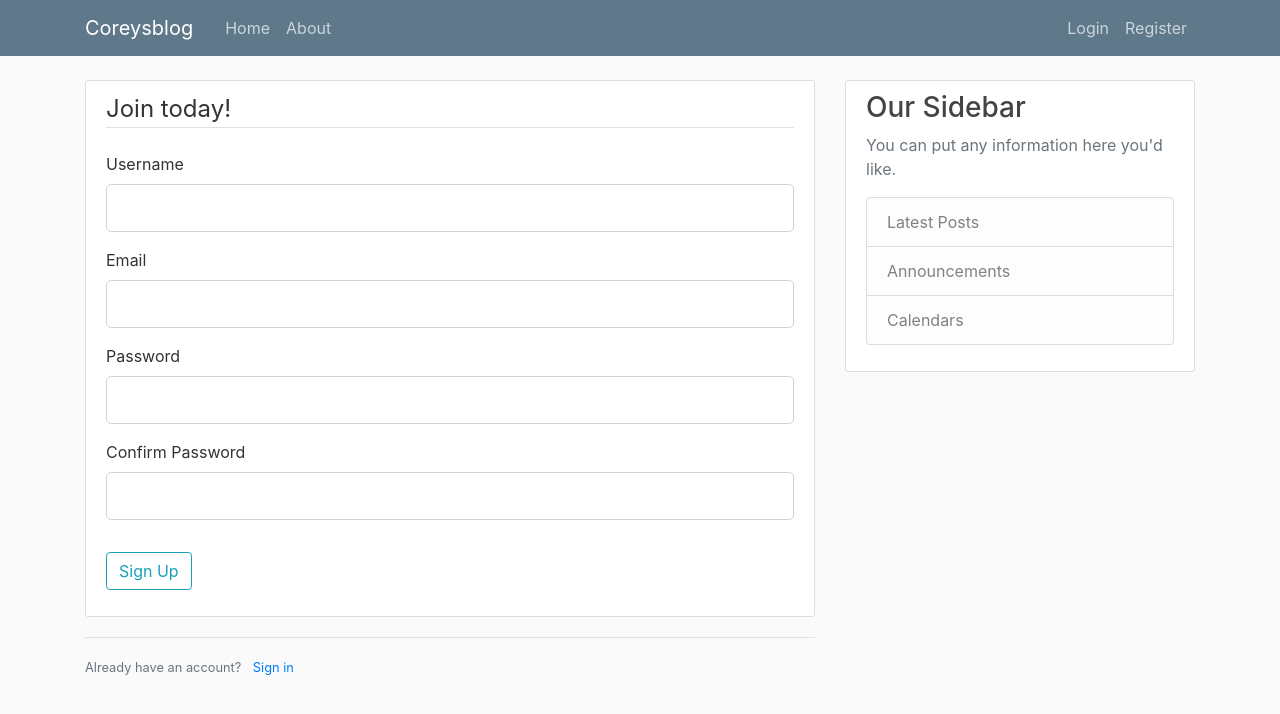
After one commit to atenons/coreys_flask, a Flask app: page /register in a window 1280 px wide. The commit adds this page. Shown: the top 714 px of the page. Run offline with Flask 2, Linux system fonts and the light colour scheme; some libraries are stand-ins or nearby versions.

Commit message:
restructure

```diff
--- /dev/null
+++ b/app/forms.py
@@ -0,0 +1,20 @@
+from flask_wtf import FlaskForm
+from wtforms import StringField, PasswordField, BooleanField, SubmitField
+from wtforms.validators import DataRequired, Length, Email, EqualTo
+
+
+class RegistrationForm(FlaskForm):
+    username = StringField("Username", validators=[
+                           DataRequired(), Length(min=2, max=20)])
+    email = StringField("Email", validators=[DataRequired(), Email()])
+    password = PasswordField("Password", validators=[DataRequired()])
+    confirm_password = PasswordField("Confirm Password", validators=[
+                                     DataRequired(), EqualTo('password')])
+    submit = SubmitField('Sign Up')
+
+
+class LoginForm(FlaskForm):
+    email = StringField("Email", validators=[DataRequired(), Email()])
+    password = PasswordField("Password", validators=[DataRequired()])
+    remember = BooleanField("remember me")
+    submit = SubmitField('Sign In')
--- a/app/templates/layout.html
+++ b/app/templates/layout.html
@@ -25,29 +25,54 @@
     <header class="site-header">
         <nav class="navbar navbar-expand-md navbar-dark bg-steel fixed-top">
             <div class="container">
-                <a class="navbar-brand mr-4" href="/">Coreysblog</a>
+                <a class="navbar-brand mr-4" href="{{ url_for('home') }}">Coreysblog</a>
                 <button class="navbar-toggler" type="button" data-toggle="collapse" data-target="#navbarToggle"
                     aria-controls="navbarToggle" aria-expanded="false" aria-label="Toggle navigation">
                     <span class="navbar-toggler-icon"></span>
                 </button>
                 <div class="collapse navbar-collapse" id="navbarToggle">
                     <div class="navbar-nav mr-auto">
-                        <a class="nav-item nav-link" href="/">Home</a>
-                        <a class="nav-item nav-link" href="/about">About</a>
+                        <a class="nav-item nav-link" href="{{ url_for('home') }}">Home</a>
+                        <a class="nav-item nav-link" href="{{ url_for('about') }}">About</a>
                     </div>
                     <!-- Navbar Right Side -->
                     <div class="navbar-nav">
-                        <a class="nav-item nav-link" href="/login">Login</a>
-                        <a class="nav-item nav-link" href="/register">Register</a>
+                        <a class="nav-item nav-link" href="{{ url_for('login') }}">Login</a>
+                        <a class="nav-item nav-link" href="{{ url_for('register') }}">Register</a>
                     </div>
                 </div>
             </div>
         </nav>
     </header>
-    <div class="container">
-        {% block content %}
-        {% endblock content %}
-    </div>
+    <main role="main" class="container">
+        <div class="row">
+            <div class="col-md-8">
+                {% with messages=get_flashed_messages(with_categories=true) %}
+                {% if messages %}
+                {% for category, message in messages %}
+                <div class="alert alert-{{ category }}">
+                    {{ message }}
+                </div>
+                {% endfor %}
+                {% endif %}
+                {% endwith %}
+                {% block content %}{% endblock %}
+            </div>
+            <div class="col-md-4">
+                <div class="content-section">
+                    <h3>Our Sidebar</h3>
+                    <p class='text-muted'>You can put any information here you'd like.
+                    <ul class="list-group">
+                        <li class="list-group-item list-group-item-light">Latest Posts</li>
+                        <li class="list-group-item list-group-item-light">Announcements</li>
+                        <li class="list-group-item list-group-item-light">Calendars</li>
+
+                    </ul>
+                    </p>
+                </div>
+            </div>
+        </div>
+    </main>
 
 
 
--- /dev/null
+++ b/app/templates/register.html
@@ -0,0 +1,71 @@
+{% extends 'layout.html' %}
+{% block content %}
+<div class="content-section">
+    <form method="POST" action="">
+        {{ form.hidden_tag() }}
+        <fieldset class="form-group">
+            <legend class="border-bottom mb-4">Join today!</legend>
+            <div class="form-group">
+                {{ form.username.label(class="form-control-label") }}
+                {% if form.username.errors %}
+                {{ form.username(class="form-control form-control-lg is-invalid") }}
+                <div class="invalid-feedback">
+                    {% for error in form.username.errors %}
+                    <span>{{ error }}</span>
+                    {% endfor %}
+                </div>
+                {% else %}
+                {{ form.username(class="form-control form-control-lg") }}
+                {% endif %}
+            </div>
+            <div class="form-group">
+                {{ form.email.label(class="form-control-label") }}
+                {% if form.email.errors %}
+                {{ form.email(class="form-control form-control-lg is-invalid") }}
+                <div class="invalid-feedback">
+                    {% for error in form.email.errors %}
+                    <span>{{ error }}</span>
+                    {% endfor %}
+                </div>
+                {% else %}
+                {{ form.email(class="form-control form-control-lg") }}
+                {% endif %}
+            </div>
+            <div class="form-group">
+                {{ form.password.label(class="form-control-label") }}
+                {% if form.password.errors %}
+                {{ form.password(class="form-control form-control-lg is-invalid") }}
+                <div class="invalid-feedback">
+                    {% for error in form.password.errors %}
+                    <span>{{ error }}</span>
+                    {% endfor %}
+                </div>
+                {% else %}
+                {{ form.password(class="form-control form-control-lg") }}
+                {% endif %}
+            </div>
+            <div class="form-group">
+                {{ form.confirm_password.label(class="form-control-label") }}
+                {% if form.confirm_password.errors %}
+                {{ form.confirm_password(class="form-control form-control-lg is-invalid") }}
+                <div class="invalid-feedback">
+                    {% for error in form.confirm_password.errors %}
+                    <span>{{ error }}</span>
+                    {% endfor %}
+                </div>
+                {% else %}
+                {{ form.confirm_password(class="form-control form-control-lg") }}
+                {% endif %}
+            </div>
+        </fieldset>
+        <div class="form-group">
+            {{ form.submit(class="btn btn-outline-info")}}
+        </div>
+    </form>
+</div>
+<div class="border-top pt-3">
+    <small class="text-muted">
+        Already have an account? <a class="ml-2" href="{{ url_for('login') }}">Sign in</a>
+    </small>
+</div>
+{% endblock %}
--- a/app/views.py
+++ b/app/views.py
@@ -1,6 +1,38 @@
+from flask import render_template, redirect, flash, url_for
 from app import app
+from app.forms import RegistrationForm, LoginForm
+from app.models import posts, User, Post
 
 
-@app.route('/test')
-def test():
-    return '<h1>Hello test</h1>'
+@app.route('/')
+@app.route('/home')
+def home():
+    return render_template('home.html', posts=posts)
+
+
+@app.route('/about')
+def about():
+    return render_template('about.html', title="About")
+
+
+@app.route('/register', methods=['GET', 'POST'])
+def register():
+    form = RegistrationForm()
+    if form.validate_on_submit():
+        flash(f"Account created for {form.username.data}", "success")
+        return redirect(url_for('home'))
+
+    return render_template('register.html', title="Registration", form=form)
+
+
+@app.route('/login', methods=['GET', 'POST'])
+def login():
+    form = LoginForm()
+    if form.validate_on_submit():
+        if form.email.data == "test@test.com" and form.password.data == "password":
+            flash("You have been logged in", "success")
+            return redirect(url_for('home'))
+        else:
+            flash("Please check your email and password", 'danger')
+
+    return render_template('login.html', title="Sign In", form=form)
--- /dev/null
+++ b/run.py
@@ -0,0 +1,5 @@
+from app import app
+
+
+if __name__ == '__main__':
+    app.run(debug=True)
```
Also changed, not shown: app/__init__.py (+11 -0 lines), app/app.py (deleted, +0 -21 lines), app/database.py (deleted, +0 -14 lines), app/models.py (added, +43 -0 lines), app/templates/home.html (+13 -2 lines), app/templates/login.html (added, +52 -0 lines), app/site.db (added).
